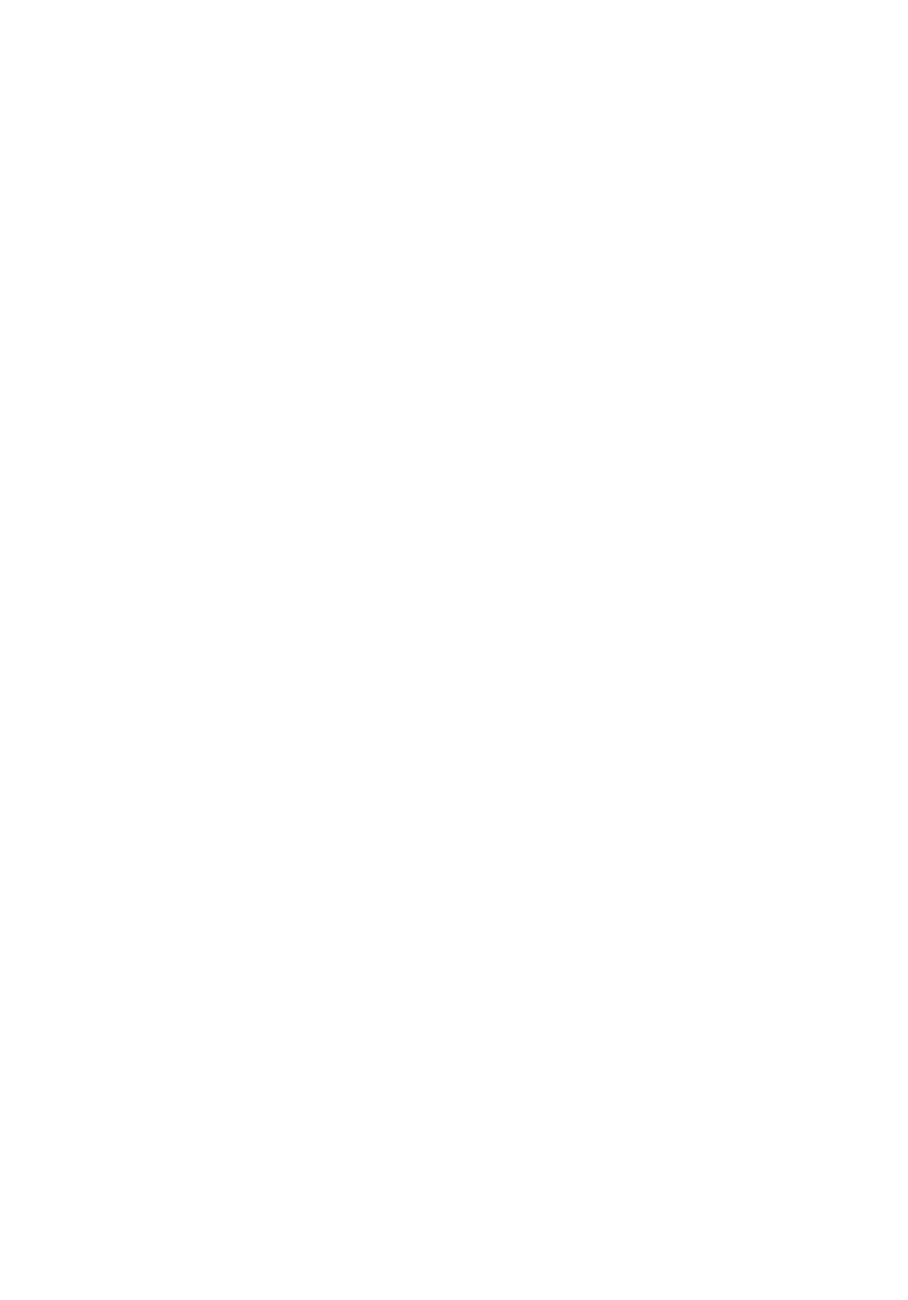
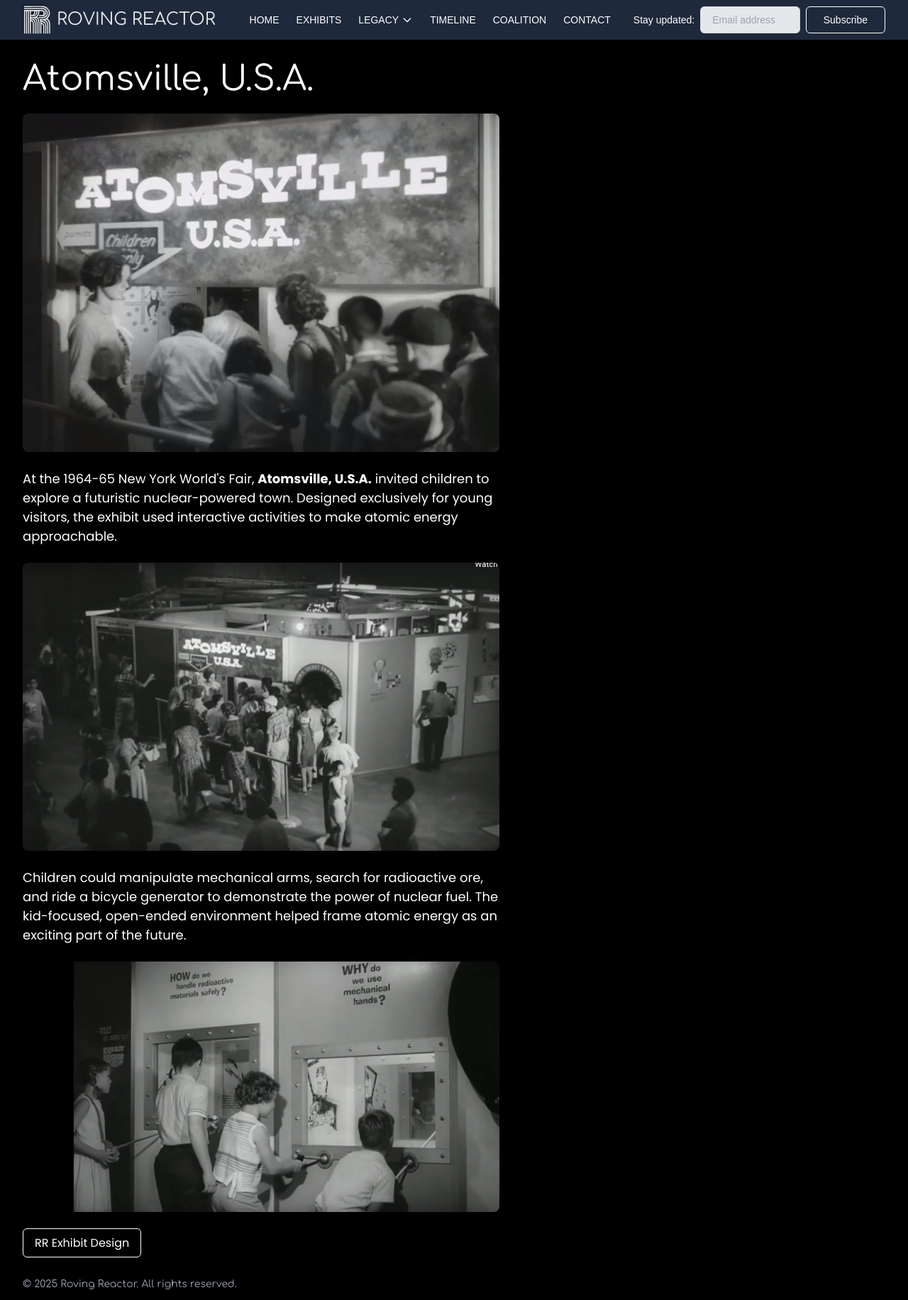
Before and after one commit to PhysicalPlant/rovingreactor_website, a Next.js app: page /legacy/atomsville-usa in a window 1280 px wide. Before the commit this address had no page. Shown: the whole page at 71% size. Before the commit the page ends 800 px from the top, so only its background shows below. Built offline with nearby package versions, Linux system fonts and the light colour scheme; a web font is replaced by a local one.

Commit message:
Adding Atomsville and making other nice changes.

```diff
--- a/src/app/legacy/atoms-for-peace/page.tsx
+++ b/src/app/legacy/atoms-for-peace/page.tsx
@@ -11,7 +11,7 @@
             <Image
               src="/img/legacy/RR-AtomsforPeace-van-interior.png"
               alt="Atoms for Peace Exterior"
-              className="w-full h-auto my-6"
+              className="w-full h-auto my-6 rounded-lg"
               width={1000}
               height={1000}
             />
@@ -21,7 +21,7 @@
             <Image
               src="/img/legacy/RR-AtomsForPeace-at-nuclear-museum.png"
               alt="Atoms for Peace Exterior"
-              className="w-full h-auto my-6"
+              className="w-full h-auto my-6 rounded-lg"
               width={1000}
               height={1000}
             />
@@ -31,12 +31,13 @@
             <Image
               src="/img/legacy/RR-AtomsForPeace-hands.png"
               alt="Atoms for Peace Exterior"
-              className="w-full h-auto my-6"
+              className="w-full h-auto my-6 rounded-lg"
               width={1000}
               height={1000}
             />
           </div>
-          <a href="https://rovingreactor.org/exhibits" className="my-16 border border-white text-white px-4 py-2 rounded-md hover:bg-white hover:text-black hover:no-underline transition-colors decoration-0">Our Exhibits</a>
+          <a href="https://rovingreactor.org/exhibits" className="my-16 border border-white text-white px-4 py-2 rounded-md hover:bg-white hover:text-black hover:no-underline transition-colors decoration-0">RR Exhibit Design</a>
+          <br /><br />
         </div>
       </main>
       <Footer />
--- /dev/null
+++ b/src/app/legacy/atomsville-usa/page.tsx
@@ -0,0 +1,44 @@
+import React from "react";
+import Footer from "../../components/Footer";
+import Image from "next/image";
+export default function AtomsvilleUsa() {
+    return (
+        <div className="min-h-[calc(100vh-3.5rem)] flex flex-col">
+            <main className="flex-grow relative pt-[calc(3.5rem+1px)] md:pt-14 mt-6 md:mt-8">
+                <div className="mx-auto max-w-7xl px-4 sm:px-6 lg:px-8 ">
+                    <div className="max-w-2xl mb-8">
+                        <h1 className="text-5xl text-white mb-6">Atomsville, U.S.A.</h1>
+                        <Image
+                            src="/img/legacy/RR-AtomsvilleUSA-kids-entering.png"
+                            alt="Atomsville, U.S.A."
+                            className="w-full h-auto my-6 rounded-lg"
+                            width={1000}
+                            height={1000}
+                        />
+                        <p className="text-white text-lg mb-6">
+                            At the 1964-65 New York World's Fair, <strong>Atomsville, U.S.A.</strong> invited children to explore a futuristic nuclear-powered town. Designed exclusively for young visitors, the exhibit used interactive activities to make atomic energy approachable.</p>
+                        <Image
+                            src="/img/legacy/RR-AtomsvilleUSA-whole-exhibit.png"
+                            alt="Atomsville, U.S.A."
+                            className="w-full h-auto my-6 rounded-lg"
+                            width={1000}
+                            height={1000}
+                        />
+                        <p className="text-white text-lg mb-6">
+                            Children could manipulate mechanical arms, search for radioactive ore, and ride a bicycle generator to demonstrate the power of nuclear fuel. The kid-focused, open-ended environment helped frame atomic energy as an exciting part of the future.</p>
+                        <Image
+                            src="/img/legacy/RR-AtomsvilleUSA-interior-2.png"
+                            alt="Atomsville, U.S.A."
+                            className="w-full h-auto my-6 rounded-lg"
+                            width={1000}
+                            height={1000}
+                        />
+                    </div>
+                    <a href="https://rovingreactor.org/exhibits" className="my-16 border border-white text-white px-4 py-2 rounded-md hover:bg-white hover:text-black hover:no-underline transition-colors decoration-0">RR Exhibit Design</a>
+                    <br /><br />
+                </div>
+            </main>
+            <Footer />
+        </div>
+    );
+}
--- a/src/app/legacy/page.tsx
+++ b/src/app/legacy/page.tsx
@@ -77,7 +77,7 @@
             <Image
               src="/img/YourStakeInTheAtom2.png"
               alt="Your Stake in the Atom"
-              className="w-full h-auto my-3"
+              className="w-full h-auto my-3 rounded-lg"
               width={1000}
               height={1000}
             />
@@ -123,11 +123,11 @@
               <Image
                 src="/img/ThisAtomicWorld-cropped.png"
                 alt="This Atomic World"
-                className="w-full h-auto mb-3"
+                className="w-full h-auto rounded-lg"
                 width={1000}
                 height={1000}
               />
-              <li className="mt-6 mb-14">
+              <li className="mt-3 mb-14">
                 <strong className="text-[#8be8d9]"><a href="/legacy/this-atomic-world">This Atomic World</a></strong>
                 <br />A high-school lecture and demonstration tour that
                 eventually deployed up to{" "}
@@ -147,10 +147,10 @@
               <img
                 src="/img/atoms-for-peace-van.jpg"
                 alt="Atoms for Peace"
-                className="w-full h-auto my-6"
+                className="w-full h-auto mt-6 rounded-lg"
               />
 
-              <li className="mt-6 mb-16">
+              <li className="mt-3 mb-16">
                 <strong className="text-[#8be8d9]">
                   <a href="/legacy/atoms-for-peace">Atoms for Peace</a>
                 </strong>
@@ -169,7 +169,7 @@
                 <br />
                 <br />
                 These mobile exhibits complemented larger-scale stationary
-                showcases, such as <em>Atomsville, U.S.A.</em> at the 1964–65
+                showcases, such as <em><a href="/legacy/atomsville-usa">Atomsville, U.S.A.</a></em> at the 1964–65
                 New York World's Fair—a futuristic vision of a nuclear-powered
                 American town.
               </li>
@@ -194,7 +194,7 @@
                 scientists, engineers, and a skilled workforce ready to drive
                 the future of nuclear energy.
               </p>
-              <div className="my-12"><a href="https://rovingreactor.org/exhibits" className="my-32 border border-white text-white px-4 py-2 rounded-md hover:bg-white hover:text-black hover:no-underline transition-colors decoration-0">Our Exhibits</a></div>
+              <div className="my-12"><a href="https://rovingreactor.org/exhibits" className="my-32 border border-white text-white px-4 py-2 rounded-md hover:bg-white hover:text-black hover:no-underline transition-colors decoration-0">RR Exhibit Design</a></div>
             </div>
 
             {/* Replace the citations section with this accordion */}
--- a/src/app/legacy/this-atomic-world/page.tsx
+++ b/src/app/legacy/this-atomic-world/page.tsx
@@ -11,7 +11,7 @@
             <Image
               src="/img/legacy/RR-ThisAtomicWorld-on-stage-1.png"
               alt="This Atomic World Exterior"
-              className="w-full h-auto my-6"
+              className="w-full h-auto my-6 rounded-lg"
               width={1000}
               height={1000}
             />
@@ -20,13 +20,13 @@
             <Image
               src="/img/legacy/RR-ThisAtomicWorld-on-stage2.png"
               alt="This Atomic World On Stage 2"
-              className="w-full h-auto my-6"
+              className="w-full h-auto my-6 rounded-lg"
               width={1000}
               height={1000}
             />
           </div>
-          <a href="https://rovingreactor.org/exhibits" className="my-16 border border-white text-white px-4 py-2 rounded-md hover:bg-white hover:text-black hover:no-underline transition-colors decoration-0">Our Exhibits</a>
-
+          <a href="https://rovingreactor.org/exhibits" className="my-16 border border-white text-white px-4 py-2 rounded-md hover:bg-white hover:text-black hover:no-underline transition-colors decoration-0">RR Exhibit Design</a>
+          <br /><br />
         </div>
       </main>
       <Footer />
--- a/src/app/legacy/your-stake-in-the-atom/page.tsx
+++ b/src/app/legacy/your-stake-in-the-atom/page.tsx
@@ -11,7 +11,7 @@
             <Image
               src="/img/YourStakeInTheAtom-interior-cropped.jpg"
               alt="Your Stake in the Atom Dome Interior"
-              className="w-full h-auto my-6"
+              className="w-full h-auto my-6 rounded-lg"
               width={1000}
               height={1000}
             />
@@ -36,7 +36,7 @@
             <Image
               src="/img/legacy/RR-YourStakeInTheAtom-dome-2.png"
               alt="Your Stake in the Atom Dome exterior"
-              className="w-full h-auto my-6"
+              className="w-full h-auto my-6 rounded-lg"
               width={1000}
               height={1000}
             />
@@ -45,8 +45,9 @@
             href="https://rovingreactor.org/exhibits"
             className="my-16 border border-white text-white px-4 py-2 rounded-md hover:bg-white hover:text-black hover:no-underline transition-colors decoration-0"
           >
-            Our Exhibits
+            RR Exhibit Design
           </a>
+          <br /><br />
         </div>
       </main>
       <Footer />
```
